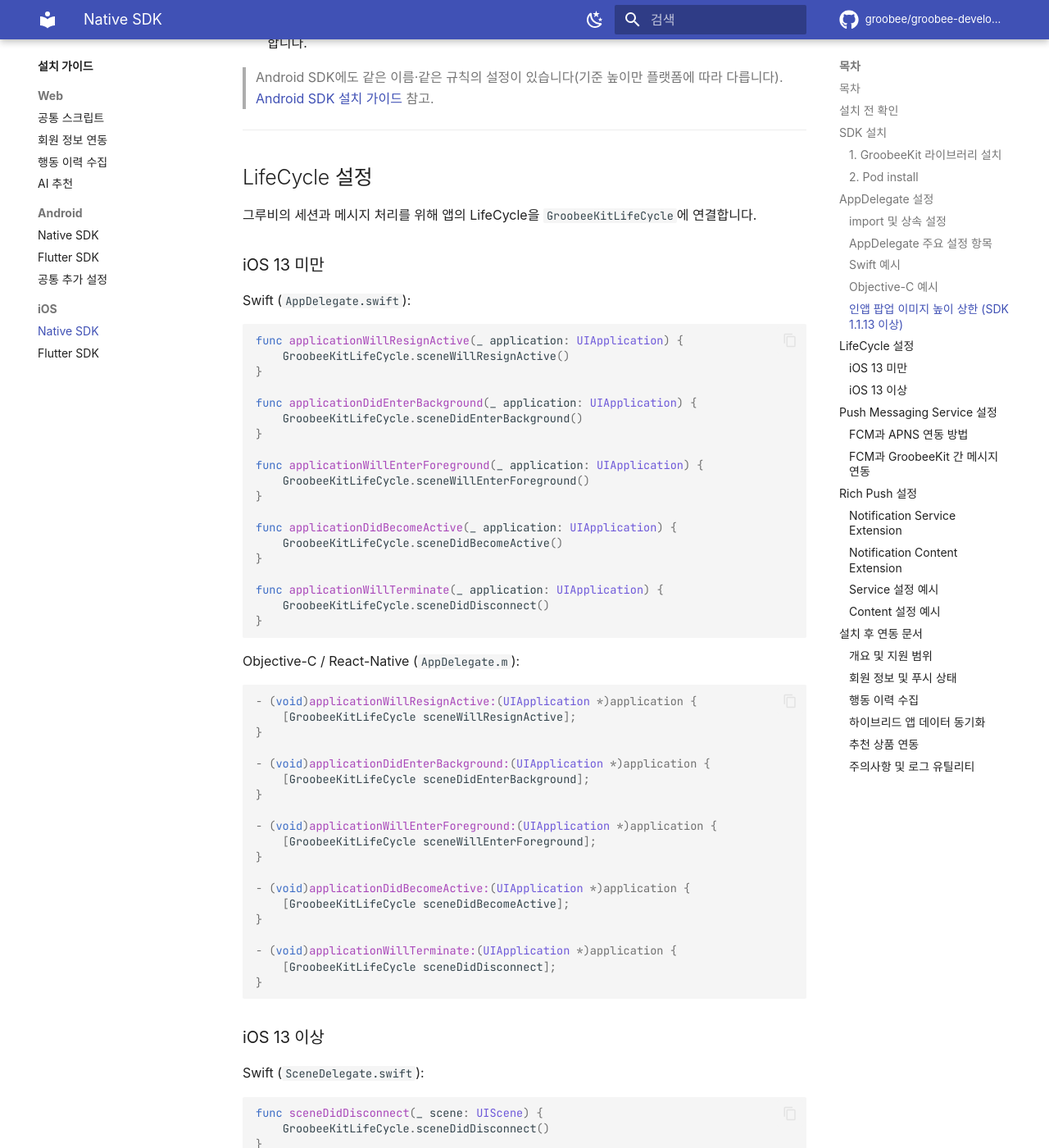
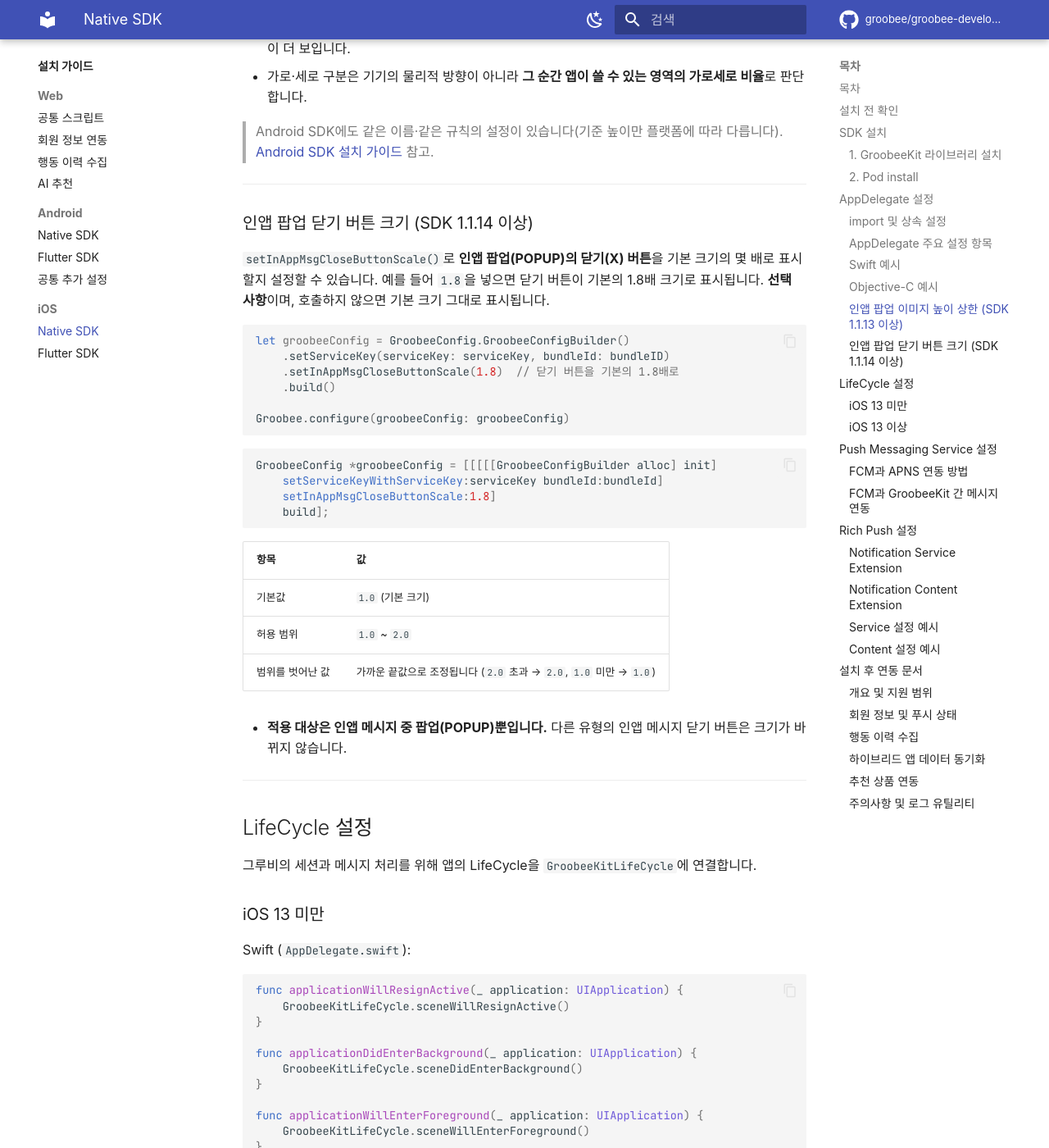
Before and after one commit to groobee/groobee-developer-support, an MkDocs documentation site: the page built from docs/installation/installation-ios-sdk.md, in a window 1280 px wide and 1400 px high, scrolled down 6473 px. Shown: the whole window at 82% size. Built offline with MkDocs 1.6.1 and Material for MkDocs 9.7.7, drawn with Linux system fonts in a browser that asks for light colours; some web fonts are replaced; comment, search, counter and statistics services are not loaded; some of the changed text lies outside the part shown.

Commit message:
patch: iOS SDK 1.1.14 버전업 내역 및 인앱 팝업 닫기 버튼 크기 설정 추가
Co-Authored-By: Claude Opus 5.5 (1M context) <noreply@anthropic.com>

````diff
--- a/docs/installation/installation-ios-sdk.md
+++ b/docs/installation/installation-ios-sdk.md
@@ -142,6 +142,7 @@ React-Native 참고:
 | `GroobeeConfig` | `setInAppMsgMarginBottom()` | 선택. 인앱메시지 하단 노출일 경우 마진값을 설정합니다. |
 | `GroobeeConfig` | `setInAppMsgMaxHeightRatioPortrait()` | 선택. 세로 화면에서 인앱 팝업 이미지가 쓸 수 있는 높이 비율의 상한을 설정합니다. 기본값 `0.9`, 허용 범위 `0.4` ~ `0.9`. (SDK 1.1.13 신설) |
 | `GroobeeConfig` | `setInAppMsgMaxHeightRatioLandscape()` | 선택. 가로 화면에서 인앱 팝업 이미지가 쓸 수 있는 높이 비율의 상한을 설정합니다. 기본값 `0.9`, 허용 범위 `0.4` ~ `0.9`. (SDK 1.1.13 신설) |
+| `GroobeeConfig` | `setInAppMsgCloseButtonScale()` | 선택. 인앱 팝업 닫기(X) 버튼을 기본 크기의 몇 배로 표시할지 설정합니다. 기본값 `1.0`, 허용 범위 `1.0` ~ `2.0`. (SDK 1.1.14 신설) |
 | `GroobeeConfig` | `setNotificationSettingsButton()` | 선택. 푸시 알림 하단에 수신 설정 버튼을 추가합니다. 버튼 텍스트는 `NSLocalizedString`으로 다국어화된 텍스트 사용을 권장하며, 앱에 알림 수신 설정 페이지로 이동할 딥링크 처리가 별도로 필요합니다. |
 | `Groobee` | `configure()` | 필수. 설정한 `GroobeeConfig`를 앱에 적용합니다. |
 | `FirebaseApp` | `configure()` | 필수. FCM 활용을 위한 Firebase 연동입니다. |
@@ -272,6 +273,37 @@ GroobeeConfig *groobeeConfig = [[[[[[GroobeeConfigBuilder alloc] init]
 - 가로·세로 구분은 기기의 물리적 방향이 아니라 **그 순간 앱이 쓸 수 있는 영역의 가로세로 비율**로 판단합니다.
 
 > Android SDK에도 같은 이름·같은 규칙의 설정이 있습니다(기준 높이만 플랫폼에 따라 다릅니다). [Android SDK 설치 가이드](./installation-android-sdk.md#inapp-popup-height-ratio) 참고.
+
+---
+
+<a id="inapp-close-button-scale"></a>
+### 인앱 팝업 닫기 버튼 크기 (SDK 1.1.14 이상)
+
+`setInAppMsgCloseButtonScale()`로 **인앱 팝업(POPUP)의 닫기(X) 버튼**을 기본 크기의 몇 배로 표시할지 설정할 수 있습니다. 예를 들어 `1.8`을 넣으면 닫기 버튼이 기본의 1.8배 크기로 표시됩니다. **선택 사항**이며, 호출하지 않으면 기본 크기 그대로 표시됩니다.
+
+```swift
+let groobeeConfig = GroobeeConfig.GroobeeConfigBuilder()
+    .setServiceKey(serviceKey: serviceKey, bundleId: bundleID)
+    .setInAppMsgCloseButtonScale(1.8)  // 닫기 버튼을 기본의 1.8배로
+    .build()
+
+Groobee.configure(groobeeConfig: groobeeConfig)
+```
+
+```objectivec
+GroobeeConfig *groobeeConfig = [[[[[GroobeeConfigBuilder alloc] init]
+    setServiceKeyWithServiceKey:serviceKey bundleId:bundleId]
+    setInAppMsgCloseButtonScale:1.8]
+    build];
+```
+
+| 항목 | 값 |
+| --- | --- |
+| 기본값 | `1.0` (기본 크기) |
+| 허용 범위 | `1.0` ~ `2.0` |
+| 범위를 벗어난 값 | 가까운 끝값으로 조정됩니다 (`2.0` 초과 → `2.0`, `1.0` 미만 → `1.0`) |
+
+- **적용 대상은 인앱 메시지 중 팝업(POPUP)뿐입니다.** 다른 유형의 인앱 메시지 닫기 버튼은 크기가 바뀌지 않습니다.
 
 ---
 
````
Also changed, not shown: README.md (+1 -1 lines), docs/changelog/document-history.md (+4 -1 lines), docs/changelog/sdk-ios-changelog.md (+5 -0 lines), docs/changelog/sdk-ios-feature-support.md (+1 -0 lines), docs/index.md (+1 -1 lines).
